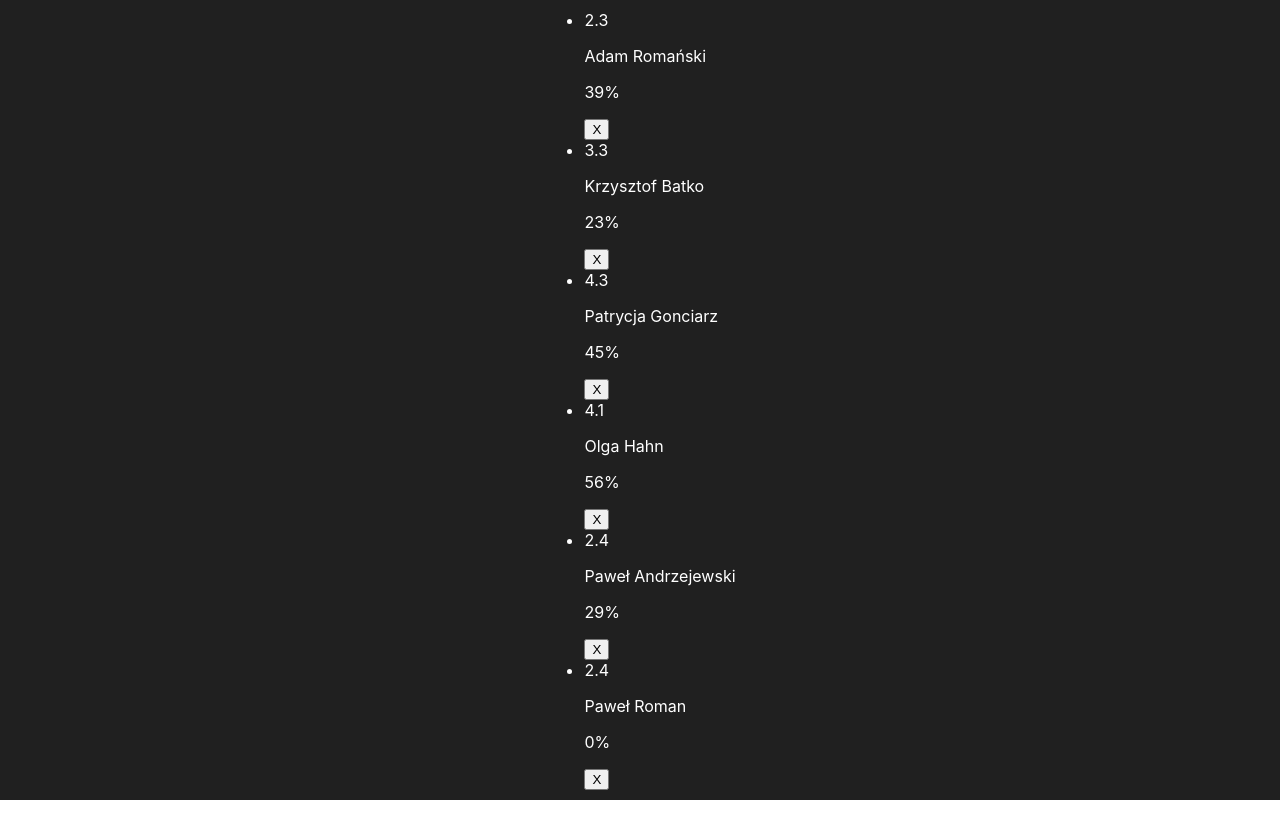
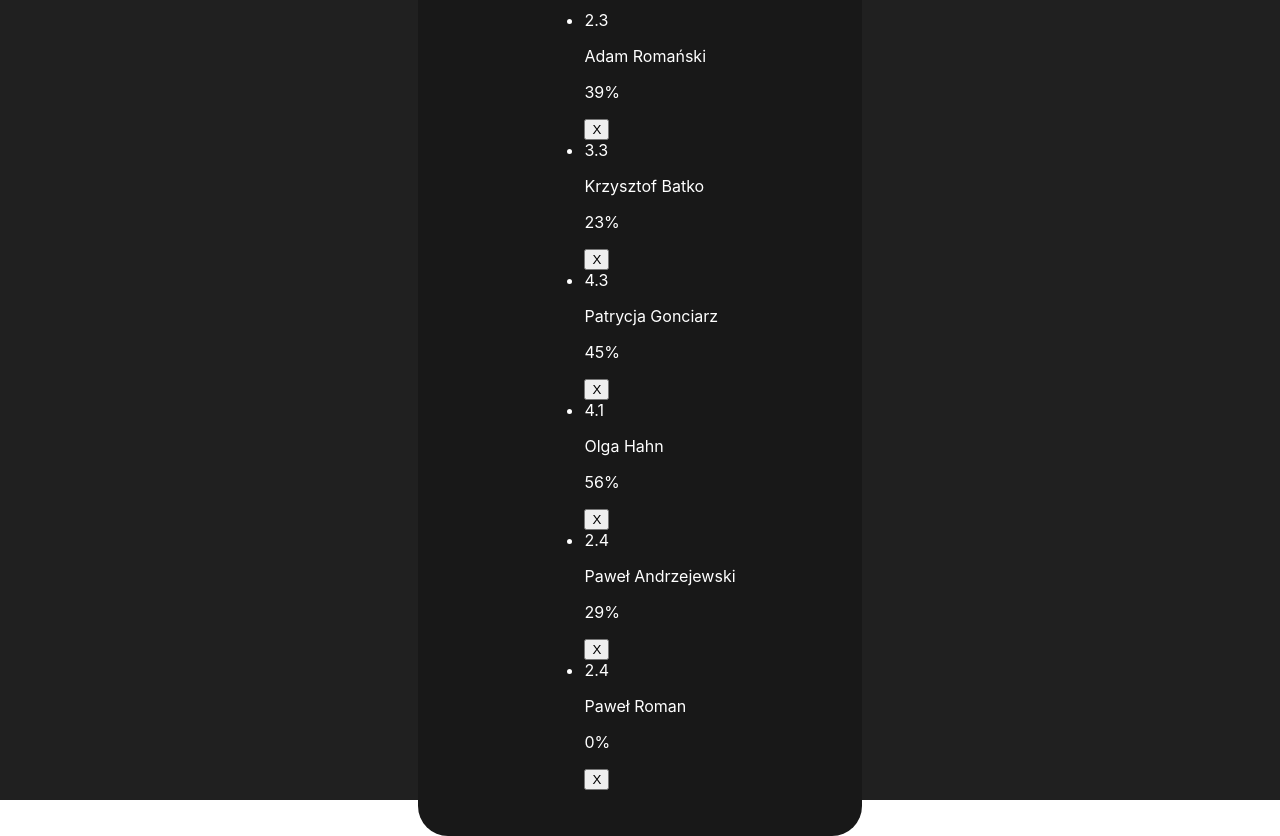
Before and after one commit to Mnigos/study-buddy, a React (Create React App) app: page / in a window 1280 px wide. Before the commit the page ends 806 px from the top, so only its background shows below. Built offline with nearby package versions, Linux system fonts and the light colour scheme.

Commit message:
feat(components): styled UsersList

```diff
--- a/src/components/UsersList/UsersList.jsx
+++ b/src/components/UsersList/UsersList.jsx
@@ -1,15 +1,27 @@
 import React from 'react'
 import { users } from 'data/users'
 import UsersListItem from 'components/UsersListItem/UsersListItem'
+import styled from 'styled-components'
+
+const Wrapper = styled.div`
+  background-color: #181818;
+  display: flex;
+  justify-content: center;
+  align-items: center;
+  width: 30%;
+  padding: 30px;
+  border-radius: 30px;
+  color: #fff;
+`
 
 const UsersList = () => (
-  <div>
+  <Wrapper>
     <ul>
       {users.map((user, i) => (
         <UsersListItem userData={user} key={i} />
       ))}
     </ul>
-  </div>
+  </Wrapper>
 )
 
 export default UsersList
```
